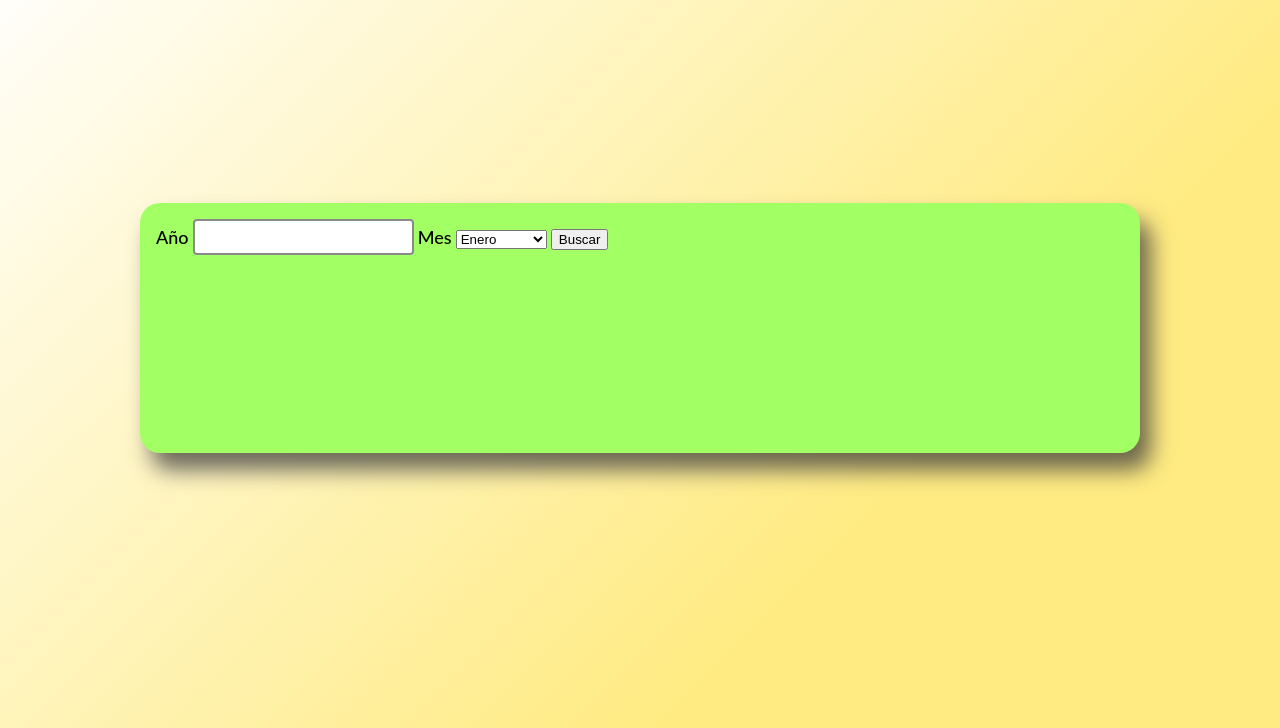
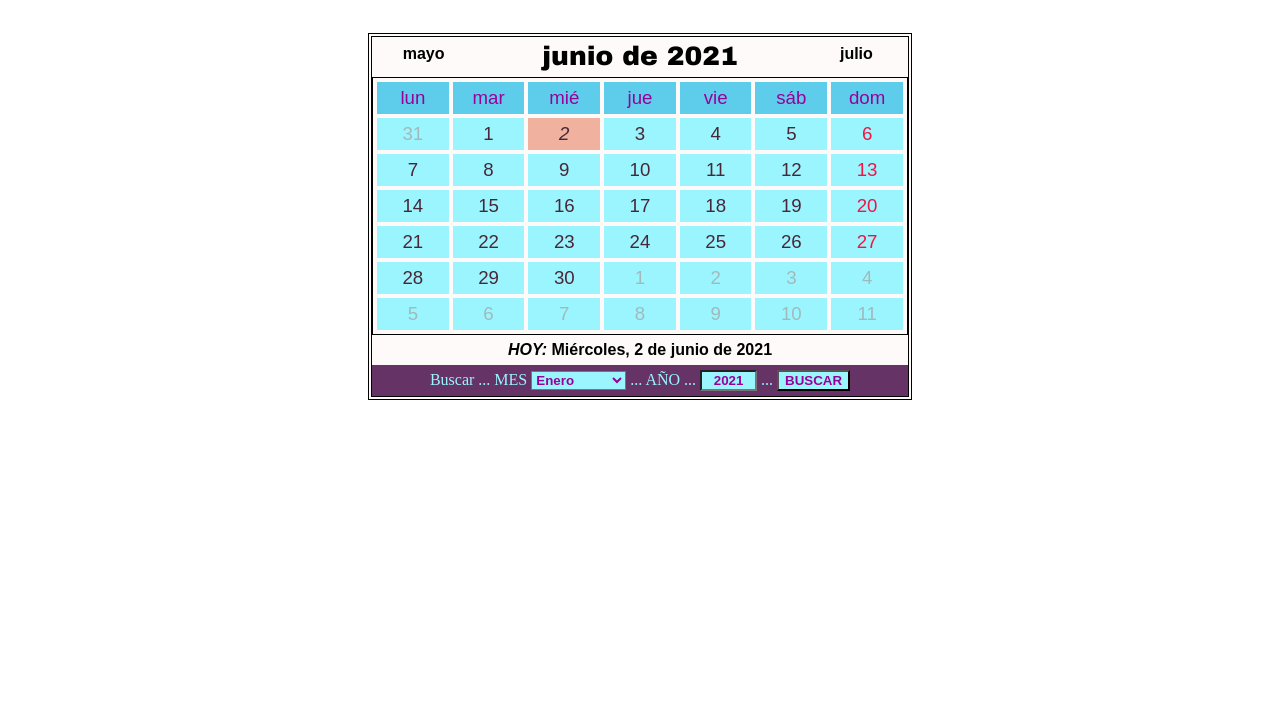
Before and after one commit to marcode24/Calendario, a plain HTML site: page index.html in a window 1280 px wide. Shown: the part 72-800 px from the top of the page. Drawn offline with Linux system fonts and the light colour scheme.

Commit message:
change styles and structure

```diff
--- a/index.html
+++ b/index.html
@@ -8,22 +8,47 @@
     <link rel="stylesheet" href="./main.css">
 </head>
 <body>
-    <div class="container">
-        <div class="content">
-            <label for="text-input">Año</label>
-            <input class="input" id="txtYear" type="number" />
-            <label for="text-input">Mes</label>
-            <select name="" id="selectMonth" onchange="changeMonthSelected(event.target.value)">
+    <h1>Calendario con javascript</h1>
+    <br/><br/>
+    <div id="calendario">
+      <div id="anterior" onclick="mesantes()"></div>
+      <div id="posterior" onclick="mesdespues()"></div>
+      <h2 id="titulos"></h2>
+      <table id="diasc">
+        <tr id="fila0"><th></th><th></th><th></th><th></th><th></th><th></th><th></th></tr>
+        <tr id="fila1"><td></td><td></td><td></td><td></td><td></td><td></td><td></td></tr>
+        <tr id="fila2"><td></td><td></td><td></td><td></td><td></td><td></td><td></td></tr>
+        <tr id="fila3"><td></td><td></td><td></td><td></td><td></td><td></td><td></td></tr>
+        <tr id="fila4"><td></td><td></td><td></td><td></td><td></td><td></td><td></td></tr>
+        <tr id="fila5"><td></td><td></td><td></td><td></td><td></td><td></td><td></td></tr>
+        <tr id="fila6"><td></td><td></td><td></td><td></td><td></td><td></td><td></td></tr>
+      </table>
+      <div id="fechaactual"><i onclick="actualizar()">HOY: </i></div>
+      <div id="buscafecha">
+        <form action="#" name="buscar">
+          <p>Buscar ... MES
+            <select name="buscames">
+              <option value="0">Enero</option>
+              <option value="1">Febrero</option>
+              <option value="2">Marzo</option>
+              <option value="3">Abril</option>
+              <option value="4">Mayo</option>
+              <option value="5">Junio</option>
+              <option value="6">Julio</option>
+              <option value="7">Agosto</option>
+              <option value="8">Septiembre</option>
+              <option value="9">Octubre</option>
+              <option value="10">Noviembre</option>
+              <option value="11">Diciembre</option>
             </select>
-            <button id="btnSearchCalendar" > Buscar </button>
-            <table id="myCalendar">
-                <thead id="myCalendarHead">
-                </thead>
-                <tbody id="myCalendarBody">
-                </tbody>
-            </table>
-        </div>
+          ... AÑO ...
+            <input type="text" name="buscaanno" maxlength="4" size="4" />
+          ...
+            <input type="button" value="BUSCAR" onclick="mifecha()" />
+          </p>
+        </form>
+      </div>
     </div>
     <script src="./main.js"></script>
-</body>
+    </body>
 </html>
--- a/main.css
+++ b/main.css
@@ -1,89 +1,86 @@
-*,
-*::before,
-*::after {
-  box-sizing: border-box;
+* {
+  margin: auto;
 }
-body{
-    margin: 0;
-    padding: 0;
-    font-family: 'lato';
+h1 {
+  text-align: center;
+  padding: 0.5em;
 }
-:root{
-    --background: rgb(255,255,255);
-    --background-linear1: rgba(255,255,255,1);
-    --background-linear2: rgba(255,235,130,1);
-    --container: #a2ff64;
-    --text-color: white;
-    --shadow: rgba(59, 59, 59, 0.75);
-    --input-border: #8b8a8b;
-    --input-focus-h: 245;
-    --input-focus-s: 100%;
-    --input-focus-l: 42%;
+#calendario {
+  border: 4px double black;
+  max-width: 536px;
+  background-color: #fffafa;
+  text-align: center;
 }
-span{
-    font-weight: 300;
-    font-size: 100px;
+#diasc {
+  border: 1px solid black;
+  border-collapse: separate;
+  border-spacing: 4px;
 }
-.container{
-    background: var(--background);
-    background: linear-gradient(135deg, var(--background-linear1) 0%, var(--background-linear2) 70%);
-    width: 100%;
-    height: 100vh;
-    display: flex;
-    justify-content: center;
-    align-items: center;
+#diasc th,
+#diasc td {
+  font: normal 14pt arial;
+  width: 70px;
+  height: 30px;
 }
-
-.content{
-    padding: 1rem;
-    background-color: var(--container);
-    width:1000px;
-    height: 250px;
-    border-radius: 20px;
-    box-shadow: 11px 17px 22px 0px var(--shadow);
+#diasc th {
+  color: #990099;
+  background-color: #5ecdec;
 }
-
-.input {
-  font-size: 16px;
-  font-size: Max(16px, 1em);
-  font-family: inherit;
-  padding: 0.25em 0.5em;
-  background-color: #fff;
-  border: 2px solid var(--input-border);
-  border-radius: 4px;
-  transition: 180ms box-shadow ease-in-out;
+#diasc td {
+  color: #492736;
+  background-color: #9bf5ff;
 }
-
-.input:focus {
-  border-color: hsl(
-    var(--input-focus-h),
-    var(--input-focus-s),
-    var(--input-focus-l)
-  );
-  box-shadow: 0 0 0 3px
-    hsla(
-      var(--input-focus-h),
-      var(--input-focus-s),
-      calc(var(--input-focus-l) + 40%),
-      0.8
-    );
-  outline: 3px solid transparent;
+#fechaactual {
+  font: bold 12pt arial;
+  padding: 0.4em;
 }
-
-.input:not(textarea) {
-  line-height: 1;
-  height: 2.25rem;
+#fechaactual i {
+  cursor: pointer;
 }
-
-label {
-  font-size: 1.125rem;
-  font-weight: 500;
-  line-height: 1;
+#fechaactual i:hover {
+  color: blue;
+  text-decoration: underline;
 }
-
-.input + label {
-  margin-top: 2rem;
+#buscafecha {
+  background-color: #663366;
+  color: #9bf5ff;
+  padding: 5px;
 }
-td, th {
-    border: 1px solid var(--input-border)
+#buscafecha select,
+#buscafecha input {
+  background-color: #9bf5ff;
+  color: #990099;
+  font: bold 10pt arial;
 }
+#buscafecha [type="text"] {
+  text-align: center;
+}
+#buscafecha [type="button"] {
+  cursor: pointer;
+}
+#anterior {
+  float: left;
+  width: 100px;
+  font: bold 12pt arial;
+  padding: 0.5em 0.1em;
+  cursor: pointer;
+}
+#posterior {
+  float: right;
+  width: 100px;
+  font: bold 12pt arial;
+  padding: 0.5em 0.1em;
+  cursor: pointer;
+}
+#anterior:hover {
+  color: blue;
+  text-decoration: underline;
+}
+#posterior:hover {
+  color: blue;
+  text-decoration: underline;
+}
+#titulos {
+  font: normal 20pt "arial black";
+  padding: 0.2em;
+}
--- a/main.js
+++ b/main.js
@@ -1,76 +1,126 @@
-const d = document;
-const $btnSearch = d.getElementById('btnSearchCalendar');
+meses = ["enero","febrero","marzo","abril","mayo","junio","julio","agosto","septiembre","octubre","noviembre","diciembre"];
+lasemana = ["Domingo","Lunes","Martes","Miércoles","Jueves","Viernes","Sábado"]
+diassemana = ["lun","mar","mié","jue","vie","sáb","dom"];
+hoy = new Date();
+diasemhoy = hoy.getDay();
+diahoy = hoy.getDate();
+meshoy = hoy.getMonth();
+aniohoy = hoy.getFullYear();
+tit = document.getElementById("titulos");
+ant = document.getElementById("anterior");
+pos = document.getElementById("posterior");
+f0 = document.getElementById("fila0");
+pie = document.getElementById("fechaactual");
+pie.innerHTML += `${lasemana[diasemhoy]}, ${diahoy} de ${meses[meshoy]} de ${aniohoy}`;
+document.buscar.buscaanno.value = aniohoy;
+mescal = meshoy;
+annocal = aniohoy;
+cabecera();
+primeralinea();
+escribirdias();
 
-const days = ['Domingo', 'Lunes', 'Martes', 'Miercoles', 'Jueves', 'Viernes', 'Sabado'];
-const months = [
-    'Enero',
-    'Febrero',
-    'Marzo',
-    'Abril',
-    'Mayo',
-    'Junio',
-    'Julio',
-    'Agosto',
-    'Septiembre',
-    'Octubre',
-    'Noviembre',
-    'Diciembre',
-]
-const $selectMonth =  d.getElementById('selectMonth');
-const displayMonths = () => {
-    for(let month of months) {
-        const option = d.createElement('option');
-        option.textContent = month;
-        option.value = month
-        $selectMonth.appendChild(option);
+function cabecera() {
+    tit.innerHTML = meses[mescal]+" de "+annocal;
+    mesant = mescal - 1; //mes anterior
+    mespos = mescal + 1; //mes posterior
+    if(mesant < 0){
+        mesant = 11;
+    }
+    if(mespos > 11){
+        mespos = 0;
+    }
+    ant.innerHTML = meses[mesant];
+    pos.innerHTML = meses[mespos];
+}
+
+function primeralinea() {
+    for (i = 0;i < 7; i++) {
+        celda0 = f0.getElementsByTagName("th")[i];
+        celda0.innerHTML = diassemana[i]
     }
 }
-displayMonths();
-
-let monthSelected = 'Enero';
-const changeMonthSelected = (month) => {
-    monthSelected = month;
+function escribirdias() {
+    primeromes = new Date(annocal,mescal, 1)
+    prsem = primeromes.getDay()
+    prsem--;
+    if ( prsem == -1){
+        prsem = 6;
+    }
+    diaprmes = primeromes.getDate();
+    prcelda = diaprmes-prsem;
+    empezar = primeromes.setDate(prcelda)
+    diames = new Date();
+    diames.setTime(empezar);
+    for (i = 1; i < 7; i++) {
+        fila = document.getElementById("fila"+i);
+        for (j = 0; j<7; j++) {
+            midia = diames.getDate()
+            mimes = diames.getMonth()
+            mianno = diames.getFullYear()
+            celda = fila.getElementsByTagName("td")[j];
+            celda.innerHTML = midia;
+            celda.style.backgroundColor = "#9bf5ff";
+            celda.style.color = "#492736";
+            if (j == 6) {
+            celda.style.color = "#f11445";
+            }
+            if (mimes != mescal) {
+            celda.style.color = "#a0babc";
+            }
+            if (mimes == meshoy && midia == diahoy && mianno == aniohoy ) {
+            celda.style.backgroundColor = "#f0b19e";
+            celda.innerHTML = "<cite title='Fecha Actual'>"+midia+"</cite>";
+            }
+            midia = midia+1;
+            diames.setDate(midia);
+        }
+    }
 }
 
-$btnSearch.addEventListener('click', (e) => {
-    createCalendar();
-})
+function mesantes() {
+    nuevomes = new Date()
+    primeromes--;
+    nuevomes.setTime(primeromes)
+    mescal = nuevomes.getMonth()
+    annocal = nuevomes.getFullYear()
+    cabecera()
+    escribirdias()
+}
 
-const createCalendar = () => {
-    const $yearToSearch = Number(d.getElementById('txtYear').value);
-    if($yearToSearch < 1940) {
-        return window.alert('Año debe ser mayor a 1940')
+function mesdespues() {
+    nuevomes = new Date()
+    tiempounix = primeromes.getTime()
+    tiempounix = tiempounix+(45*24*60*60*1000)
+    nuevomes.setTime(tiempounix)
+    mescal = nuevomes.getMonth()
+    annocal = nuevomes.getFullYear()
+    cabecera();
+    escribirdias();
+}
+
+function actualizar() {
+    mescal = hoy.getMonth();
+    annocal = hoy.getFullYear();
+    cabecera();
+    escribirdias();
+}
+
+function mifecha() {
+    mianno = document.buscar.buscaanno.value;
+    listameses = document.buscar.buscames;
+    opciones = listameses.options;
+    num = listameses.selectedIndex
+    mimes = opciones[num].value;
+    if(isNaN(mianno) || mianno<1) {
+        alert("El año no es válido:\n debe ser un número mayor que 0")
     }
-    const monthSelectedIndex = months.findIndex(el => el == monthSelected);
-    console.log(monthSelectedIndex);
-    const getMonth = new Date($yearToSearch, monthSelectedIndex, 1);
-    const getDayNumber = getMonth.getDay();
-    const getDayName = days.find((el, index) => index === getDayNumber);
-    const $myCalendarHead = d.getElementById('myCalendarHead');
-    const $myCalendarBody = d.getElementById('myCalendarBody');
-    const $myCalendar = d.getElementById('myCalendar');
-    const trHead = d.createElement('tr');
-    console.log(getMonth);
-    for(let i = 0; i < 7; i++) {
-        const th = d.createElement('th');
-        th.textContent = days[i];
-        trHead.appendChild(th);
+    else {
+        mife = new Date();
+        mife.setMonth(mimes);
+        mife.setFullYear(mianno);
+        mescal = mife.getMonth();
+        annocal = mife.getFullYear();
+        cabecera();
+        escribirdias();
     }
-    $myCalendarHead.appendChild(trHead);
-    let daysCreated = 0;
-    for(let i = 0; i < 7; i++) {
-        const tr = d.createElement('tr');
-        for(let j = 0; j < 5; j++) {
-            if(j = 0) {
-                console.log(GetDayNumber);
-                const difference = 0
-            }
-            const th = d.createElement('th');
-            th.textContent += daysCreated;
-            daysCreated++;
-            tr.appendChild(th);
-        }
-        $myCalendarBody.appendChild(tr);
-    }
-    console.log($myCalendar);
-};
+}
```
